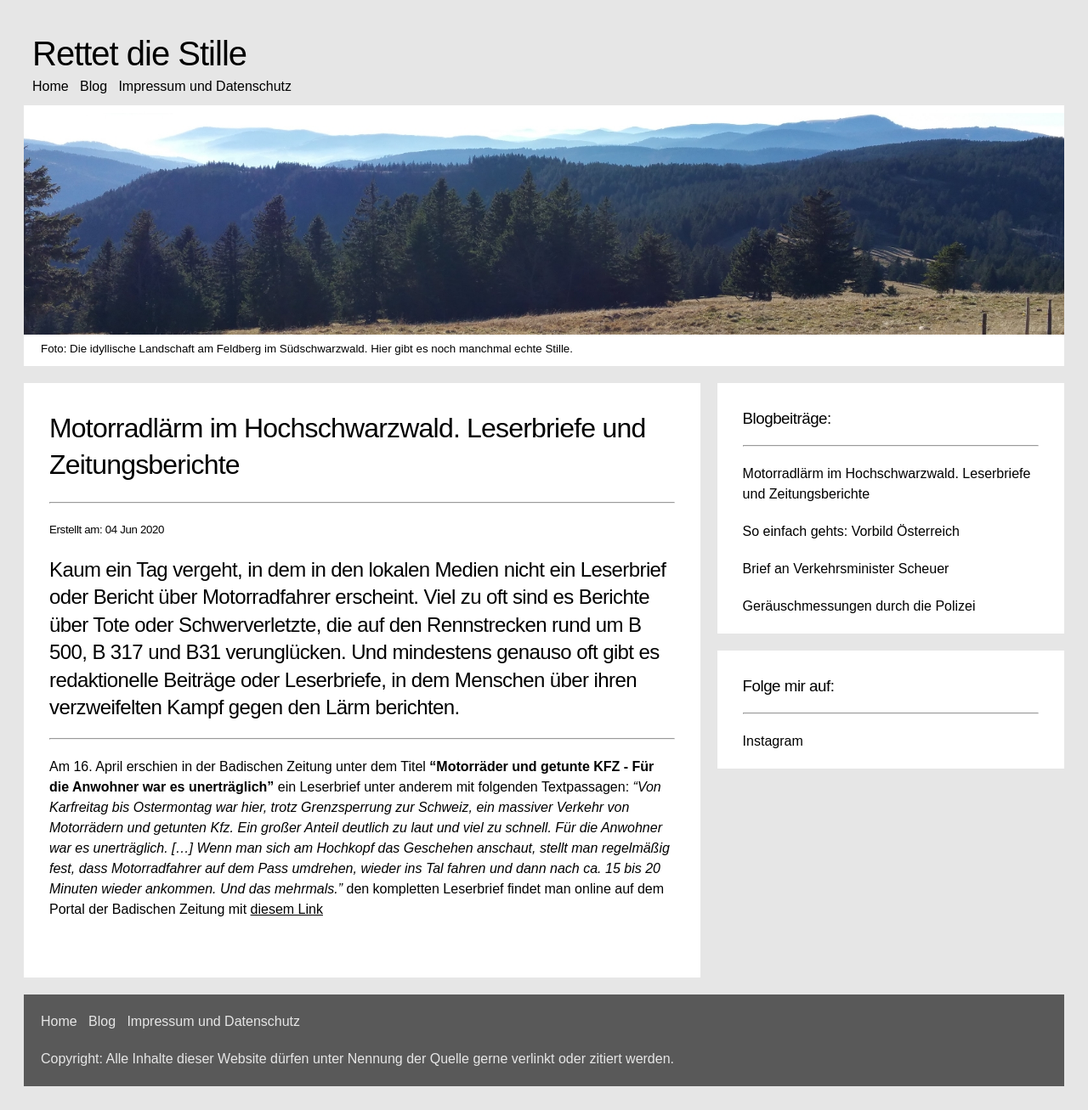
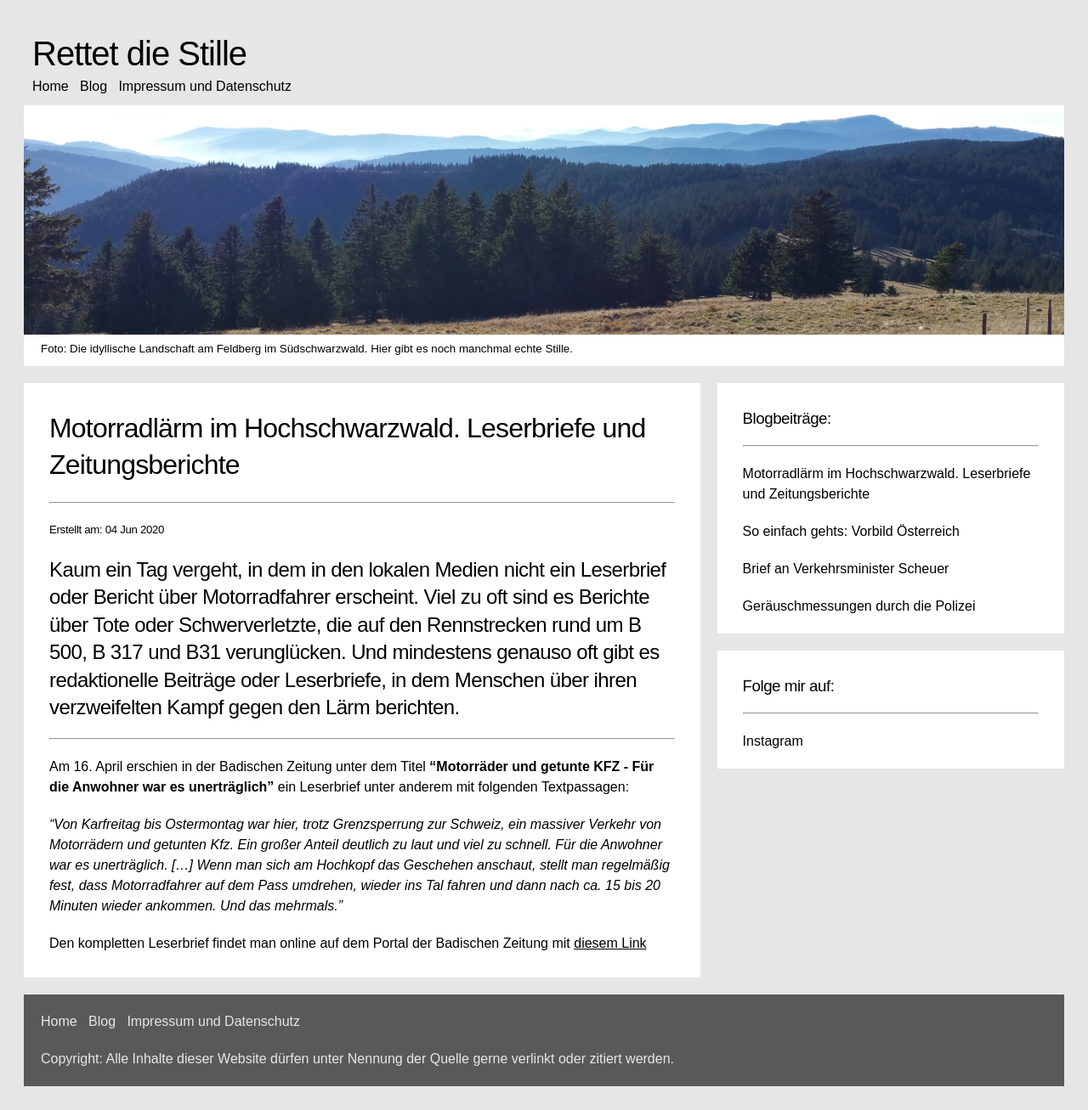
Before and after one commit to rettet-die-stille/rettet-die-stille.github.io, a Jekyll site: the page built from _posts/2020-06-04-Leserbrief-und-Zeitungsberichte-Teil-1.md, in a window 1280 px wide. Shown: the whole page at 85% size. Built offline with Jekyll 4.4.1, drawn with Linux system fonts in a browser that asks for light colours.

Commit message:
Update 2020-06-04-Leserbrief-und-Zeitungsberichte-Teil-1.md

```diff
--- a/_posts/2020-06-04-Leserbrief-und-Zeitungsberichte-Teil-1.md
+++ b/_posts/2020-06-04-Leserbrief-und-Zeitungsberichte-Teil-1.md
@@ -5,4 +5,8 @@ date: 2020-06-04
 shorttext: "Kaum ein Tag vergeht, in dem in den lokalen Medien nicht ein Leserbrief oder Bericht über Motorradfahrer erscheint. Viel zu oft sind es Berichte über Tote oder Schwerverletzte, die auf den Rennstrecken rund um B 500, B 317 und B31 verunglücken. Und mindestens genauso oft gibt es redaktionelle Beiträge oder Leserbriefe, in dem Menschen über ihren verzweifelten Kampf gegen den Lärm berichten."
 ---
 
-Am 16. April erschien in der Badischen Zeitung unter dem Titel <b>"Motorräder und getunte KFZ - Für die Anwohner war es unerträglich"</b> ein Leserbrief unter anderem mit folgenden Textpassagen: <i>"Von Karfreitag bis Ostermontag war hier, trotz Grenzsperrung zur Schweiz, ein massiver Verkehr von Motorrädern und getunten Kfz. Ein großer Anteil deutlich zu laut und viel zu schnell. Für die Anwohner war es unerträglich. [...] Wenn man sich am Hochkopf das Geschehen anschaut, stellt man regelmäßig fest, dass Motorradfahrer auf dem Pass umdrehen, wieder ins Tal fahren und dann nach ca. 15 bis 20 Minuten wieder ankommen. Und das mehrmals."</i> den kompletten Leserbrief findet man online auf dem Portal der Badischen Zeitung mit  <span style="text-decoration: underline;">[diesem Link](https://www.badische-zeitung.de/leserbriefe-xmack7fqx--184823445.html)</span>
+Am 16. April erschien in der Badischen Zeitung unter dem Titel <b>"Motorräder und getunte KFZ - Für die Anwohner war es unerträglich"</b> ein Leserbrief unter anderem mit folgenden Textpassagen:
+
+<i>"Von Karfreitag bis Ostermontag war hier, trotz Grenzsperrung zur Schweiz, ein massiver Verkehr von Motorrädern und getunten Kfz. Ein großer Anteil deutlich zu laut und viel zu schnell. Für die Anwohner war es unerträglich. [...] Wenn man sich am Hochkopf das Geschehen anschaut, stellt man regelmäßig fest, dass Motorradfahrer auf dem Pass umdrehen, wieder ins Tal fahren und dann nach ca. 15 bis 20 Minuten wieder ankommen. Und das mehrmals."</i>
+
+ Den kompletten Leserbrief findet man online auf dem Portal der Badischen Zeitung mit  <span style="text-decoration: underline;">[diesem Link](https://www.badische-zeitung.de/leserbriefe-xmack7fqx--184823445.html)</span>
```
